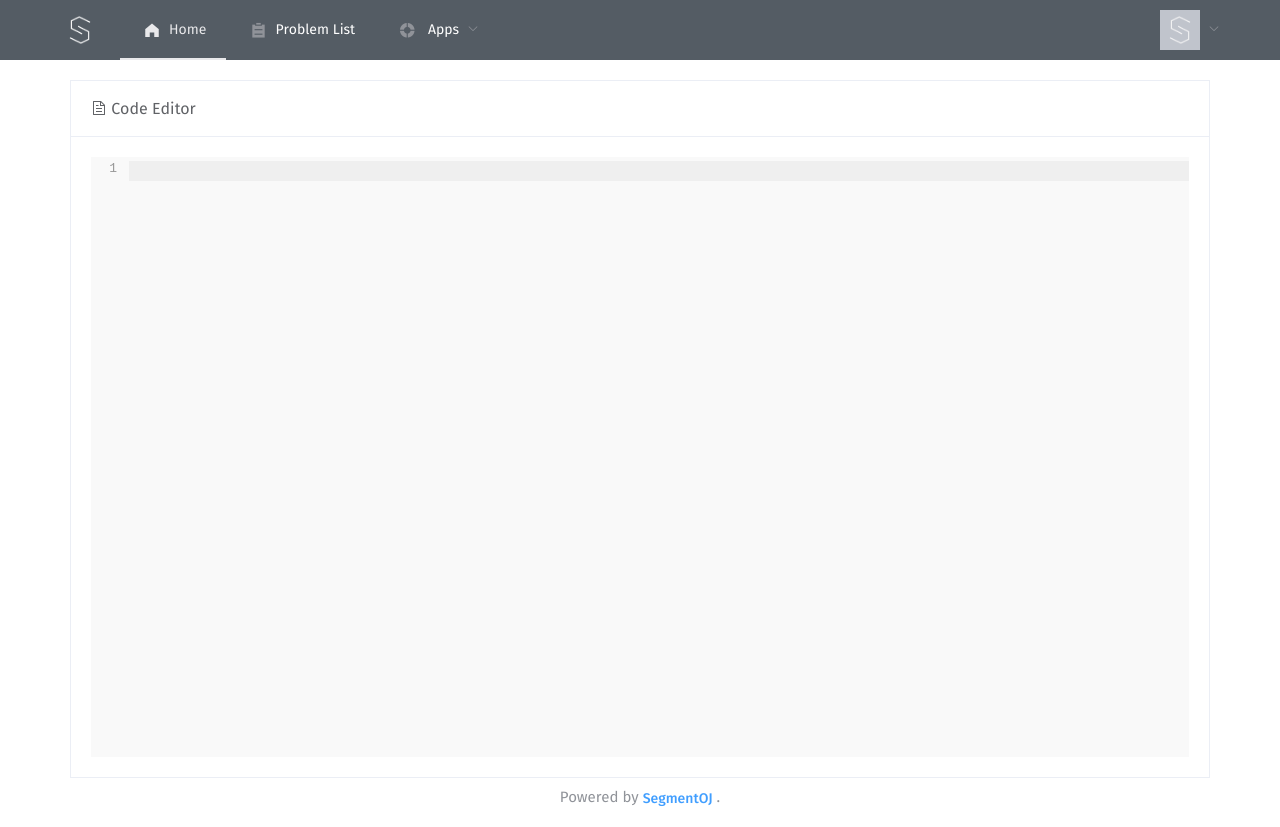
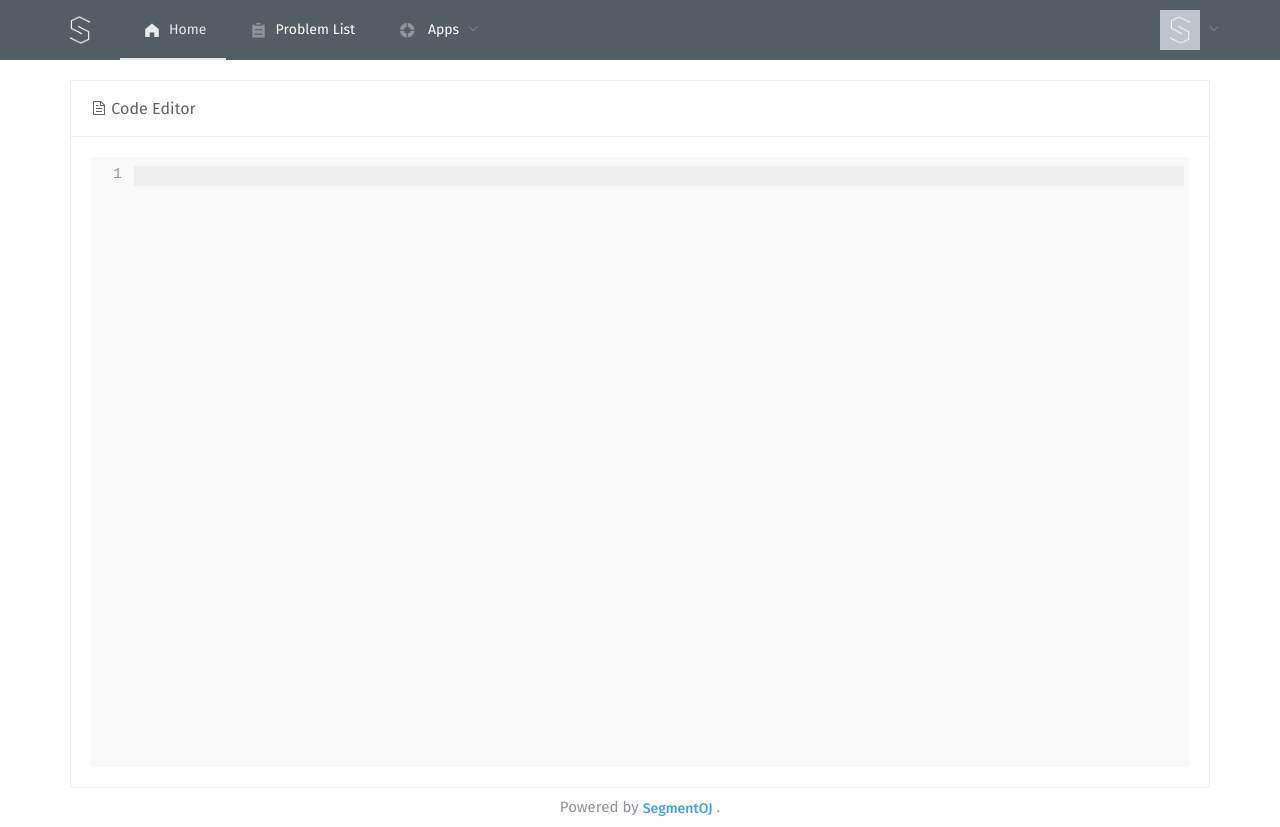
Before and after one commit to segment-oj/segmentoj-frontend, a Vue app: page /app/editor in a window 1280 px wide. Built offline with nearby package versions, Linux system fonts and the light colour scheme; what vue-katex, vue-unique-id would draw is missing.

Commit message:
fix style
Signed-off-by: zhangtianli2006 <49156174+zhangtianli2006@users.noreply.github.com>

```diff
--- a/src/assets/code_mirror/tomorrow.css
+++ b/src/assets/code_mirror/tomorrow.css
@@ -23,7 +23,7 @@
 }
 
 .cm-string {
-    color: #718c00;
+    color: #718c00 !important;
 }
 
 .CodeMirror-activeline-background,
--- a/src/assets/css/basic.css
+++ b/src/assets/css/basic.css
@@ -163,6 +163,22 @@ h3::before {
     border: none;
 }
 
+.CodeMirror-linenumber {
+    font-size: 15px;
+}
+
+.CodeMirror {
+    padding: 5px !important;
+}
+
+.CodeMirror span[role="presentation"] {
+    font-size: 14px;
+}
+
+.CodeMirror-cursors {
+    transition: all 0.2s;
+}
+
 .bottom-zindex {
     z-index: 10 !important;
 }
```
